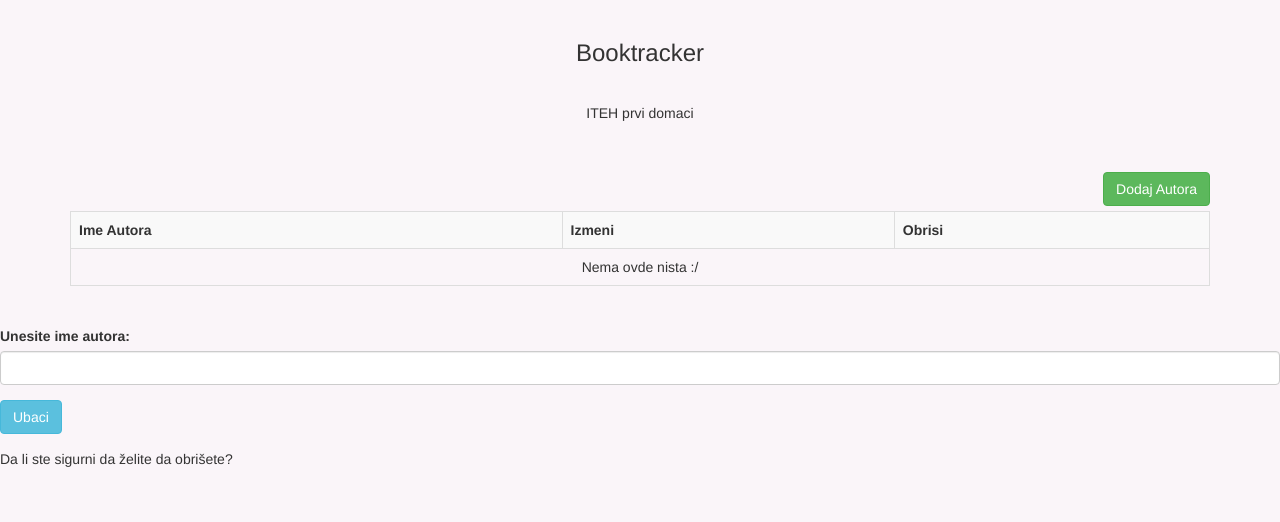
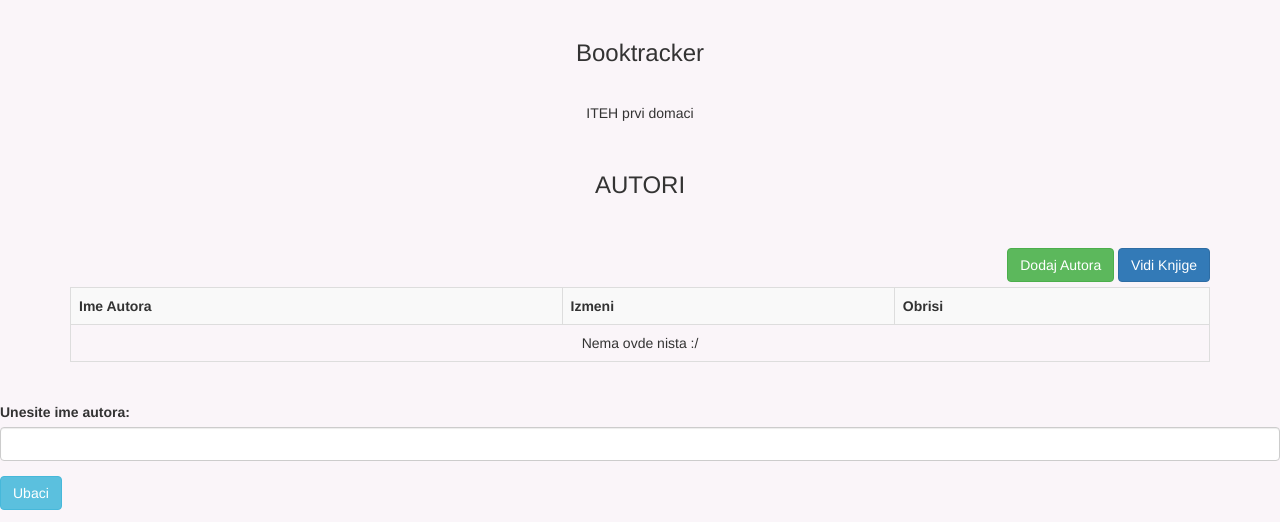
Before and after one commit to DejanColic94/ITEH-Prvi-Domaci, a PHP site: page /autor.php in a window 1280 px wide. Shown: the top 522 px of the page. Run offline with PHP 8.4, Linux system fonts and the light colour scheme; data that the repository does not hold is empty; some libraries are stand-ins or nearby versions.

Commit message:
btn vidi autore/knjige

```diff
--- a/autor/autor.php
+++ b/autor/autor.php
@@ -37,9 +37,11 @@ body {
 
         <h3 align="center"> Booktracker</a></h3><br />
         <h5 align="center"> ITEH prvi domaci</a></h3><br />
+        <h3 align="center"> AUTORI</a></h3><br />
         <br />
         <div align="right" style="margin-bottom:5px;">
                 <button type="button" name="add" id="add" class="btn btn-success">Dodaj Autora</button>
+                <input type="button" onclick="location.href='../knjiga/knjiga.php'" value="Vidi Knjige" class="btn btn-primary"/>
         </div>
         <div id="user_data" class="table-responsive">
 
--- a/knjiga/knjiga.php
+++ b/knjiga/knjiga.php
@@ -38,9 +38,11 @@ body {
 
         <h3 align="center"> Booktracker</a></h3><br />
         <h5 align="center"> ITEH prvi domaci</a></h3><br />
+        <h3 align="center"> KNJIGE</a></h3><br />
         <br />
         <div align="right" style="margin-bottom:5px;">
                 <button type="button" name="add" id="add" class="btn btn-success">Dodaj Knjigu</button>
+                <input type="button" onclick="location.href='../autor/autor.php'" value="Vidi Autore" class="btn btn-primary"/>
         </div>
         <div id="user_data" class="table-responsive">
 
```
